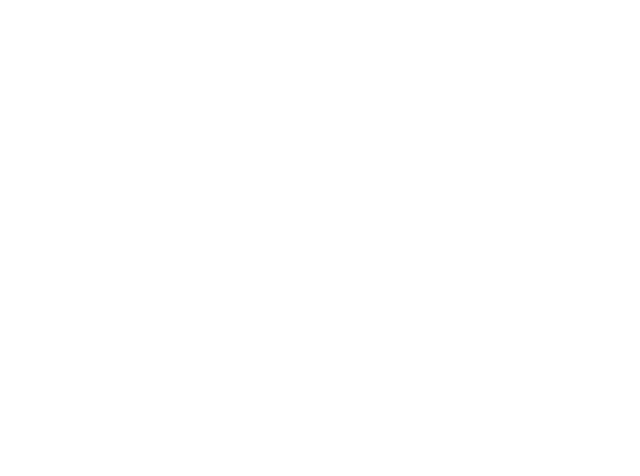
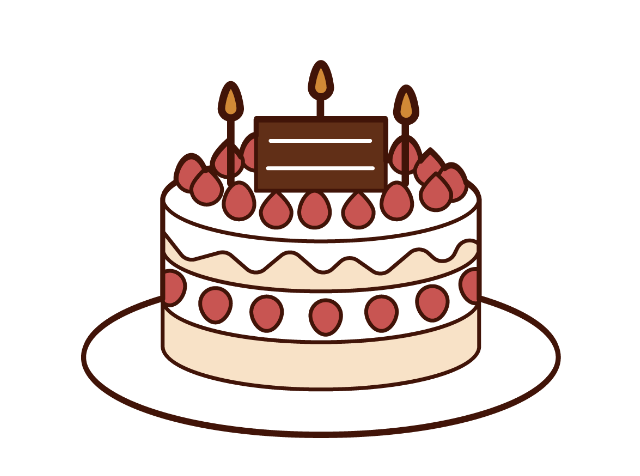
Before and after one commit to SeungHyunH/happybirthday, a React (Create React App) app: page / in a window 1280 px wide. Shown: the part 1658-2134 px from the top of the page, without its empty margins (319-959 px from the left). Before the commit the page ends 800 px from the top, so only its background shows below. Built offline with nearby package versions, Linux system fonts and the light colour scheme.

Commit message:
add button

```diff
--- a/src/component/main.jsx
+++ b/src/component/main.jsx
@@ -4,6 +4,7 @@ import styled from 'styled-components'
 const Main = () => {
   return (
     <Wrap>
+      <Cake src='birthday_cake.png'></Cake>
     </Wrap>
   )
 }
@@ -18,4 +19,13 @@ const Wrap = styled.div`
   background-size : 100vw;
 `
 
+const Cake = styled.img`
+  width: 50%;
+  padding-left: 25%;
+  margin-top: 130%;
+  :active{
+    filter: brightness(50%);
+  }
+`
+
 export default Main
```
